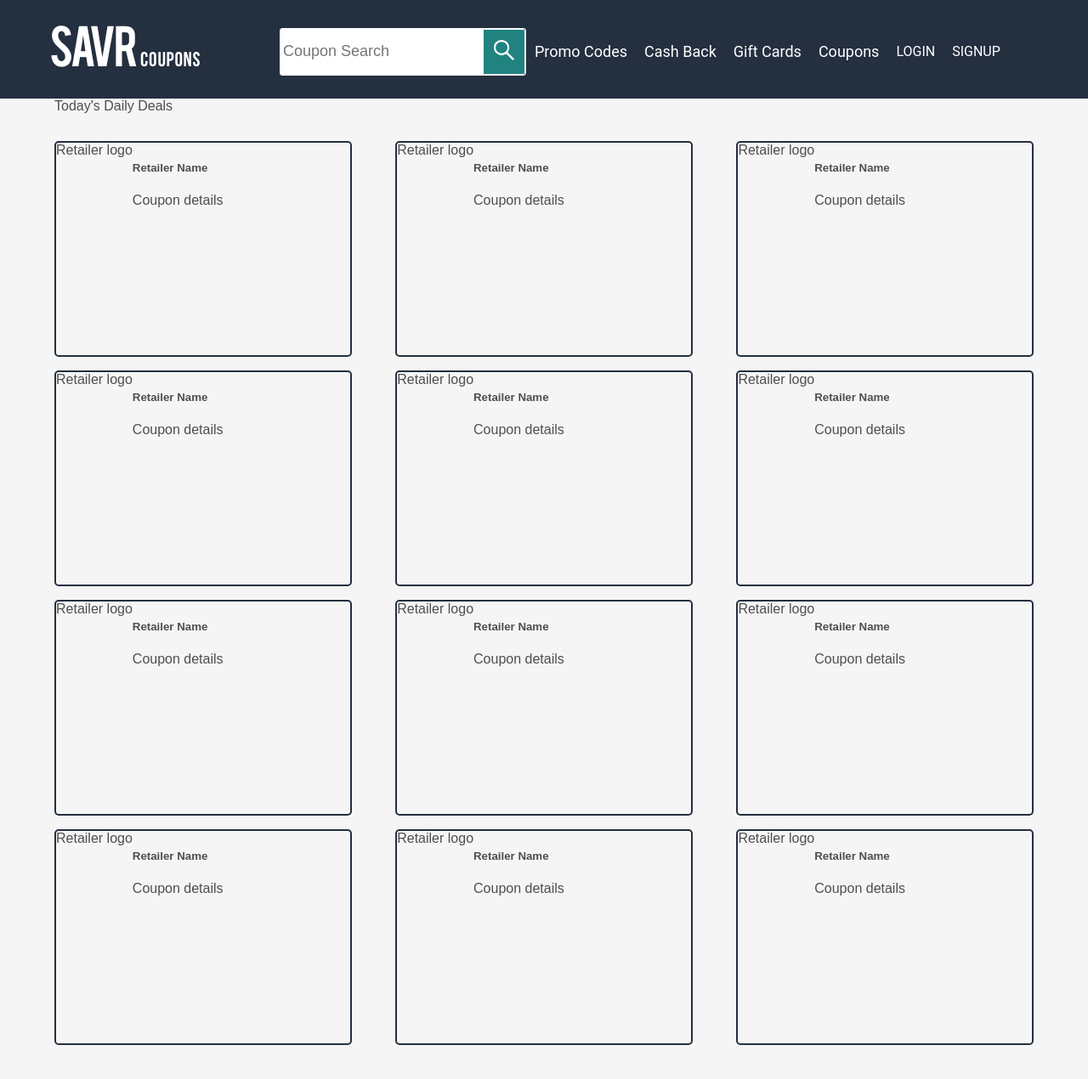
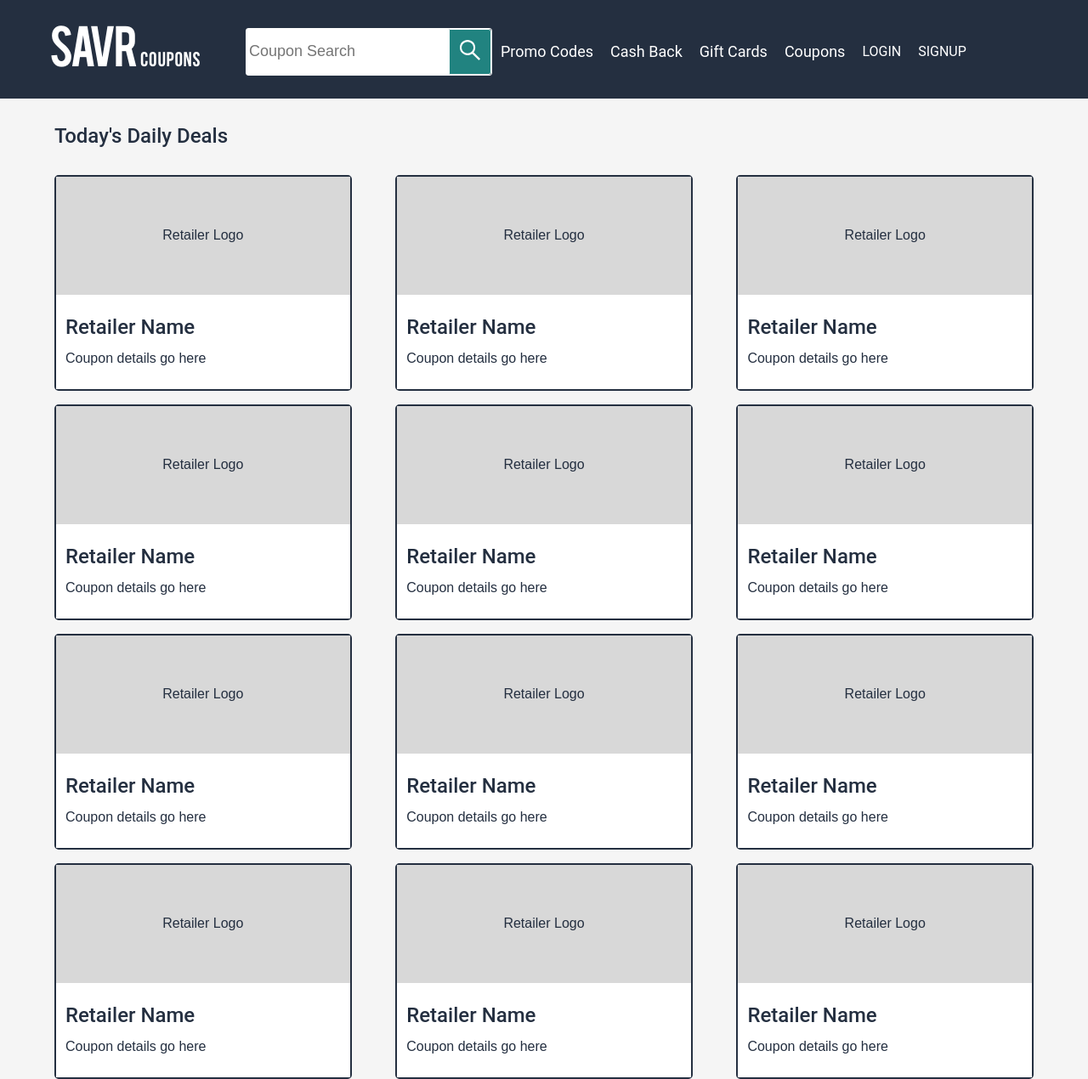
Before and after one commit to dd8917vk/jekyll, a Jekyll site: the page built from index.html, in a window 1280 px wide and 1270 px high. Shown: the whole window at 85% size. Built offline with Jekyll 4.4.1, drawn with Linux system fonts in a browser that asks for light colours.

Commit message:
working flex

```diff
--- a/_includes/card-small.html
+++ b/_includes/card-small.html
@@ -1,9 +1,9 @@
 <div class="card-small-flex">
 	<div class="retailerImage">
-        <img>Retailer logo</img>
-    </div>
+		<p>Retailer Logo</pp>
+	</div>
 	<div class="retailerDetail">
-		<h5>Retailer Name</h5>
-		<p>Coupon details</p>
+		<p id="card-title">Retailer Name</p>
+		<p id="card-content">Coupon details go here</p>
 	</div>
 </div>
--- a/_sass/card-small.scss
+++ b/_sass/card-small.scss
@@ -5,34 +5,54 @@
 	width: 30%;
 	margin-top: 1em;
 	height: 250px;
+	color: #242f40;
+	flex-direction: column;
 }
-// 	// background-color: #ffffff;
-// 	display: flex;
-// 	flex-direction: column;
-// 	border-radius: 10px;
-// 	width: 33%;
-// 	height: 9em;
-// 	background-color: #ffffff;
-// 	box-shadow: 2px 2px 10px 2px rgb(202, 202, 202);
-// 	border-radius: 10px;
-// 	justify-content: space-between;
-// 	margin: 5px 5px;
-// }
-// .card-small-flex-image {
-// 	align-self: center;
-// 	margin: auto auto;
-// }
-// .card-small-flex-text {
-// 	background-color: #f4f4f4f4;
-// 	height: 2.5em;
-// 	color: #4e9f38;
-// 	font-weight: bold;
-// 	font-size: 14px;
-// 	padding-bottom: 10px;
-// 	width: 100%;
-// 	display: flex;
-// 	justify-content: center;
-// 	border-bottom-left-radius: 10px;
-// 	border-bottom-right-radius: 10px;
-// 	flex-direction: column;
-// }
+
+.retailerImage {
+	background-color: #d8d8d8;
+	height: 144px;
+	display: flex;
+	justify-content: center;
+	align-items: center;
+}
+
+.retailerDetail {
+	height: 105px;
+	background-color: white;
+	width: 100%;
+	display: flex;
+	justify-content: center;
+	flex-direction: column;
+	word-break: break-all;
+	overflow: hidden;
+	padding-bottom: 10px;
+}
+#card-title {
+	padding-top: px;
+	padding-left: 11px;
+	font-size: 24px;
+	font-family: "Roboto";
+	font-weight: 500;
+	font-stretch: normal;
+	font-style: normal;
+	line-height: normal;
+	letter-spacing: normal;
+}
+#card-content {
+	padding-left: 11px;
+	padding-right: 11px;
+	margin-top: -10px;
+}
+.dailyDeals {
+	padding-top: 30px;
+	font-size: 24px;
+	color: #242f40;
+	font-family: Roboto;
+	font-size: 24px;
+	font-weight: 500;
+	font-stretch: normal;
+	font-style: normal;
+	line-height: normal;
+	letter-spacing: normal;
+}
--- a/_sass/nav.scss
+++ b/_sass/nav.scss
@@ -25,7 +25,7 @@
 	display: flex;
 }
 #searchform {
-	margin-left: -80px;
+	margin-left: -120px;
 	border-radius: 3px;
 	border: 1px solid white;
 	display: flex;
@@ -120,7 +120,7 @@
 .dropdown:hover .dropbtn {
 	background-color: #269d8f;
 }
-@media screen and (max-width: 900px) {
+@media screen and (max-width: 1060px) {
 	/* Show Hamburger Icon */
 	#hamnav label {
 		display: inline-block;
```
Also changed, not shown: 7 other files.
